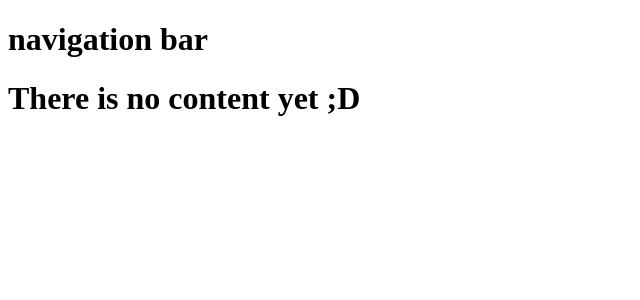
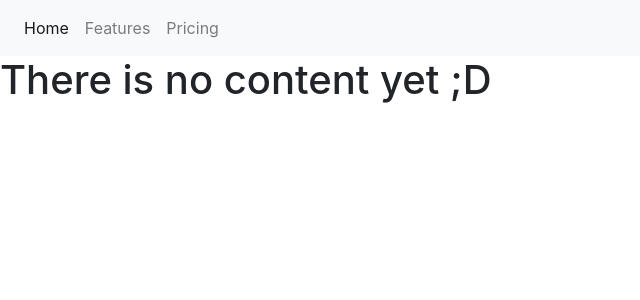
Before and after one commit to DBWtv/MyBlog, a Django app: template templates/base.html in a window 1280 px wide. Shown: the top 300 px of the page, without its empty margins (0-640 px from the left). Run offline with Django 4.2, Linux system fonts and the light colour scheme; the template is opened without the code that fills it, so the values that code supplies are empty.

Commit message:
few updates

```diff
--- a/blog/urls.py
+++ b/blog/urls.py
@@ -2,5 +2,5 @@ from django.urls import path
 from .views import *
 
 urlpatterns = [
-    path('', index),
+    path('', index, name='home'),
 ]
--- a/blog/views.py
+++ b/blog/views.py
@@ -6,6 +6,4 @@ def index(request):
     context = {
         'blog': blog
     }
-    print('blog:', blog)
-    print('context:', context)
     return render (request, 'mainpage/index.html', context)
--- a/templates/base.html
+++ b/templates/base.html
@@ -3,6 +3,9 @@
   <head>
     <meta charset="utf-8">
     <meta name="viewport" content="width=device-width, initial-scale=1, shrink-to-fit=no">
+    <link rel="stylesheet" href="https://cdn.jsdelivr.net/npm/bootstrap@4.6.2/dist/css/bootstrap.min.css" integrity="sha384-xOolHFLEh07PJGoPkLv1IbcEPTNtaed2xpHsD9ESMhqIYd0nLMwNLD69Npy4HI+N" crossorigin="anonymous">
+    <script src="https://cdn.jsdelivr.net/npm/jquery@3.5.1/dist/jquery.slim.min.js" integrity="sha384-DfXdz2htPH0lsSSs5nCTpuj/zy4C+OGpamoFVy38MVBnE+IbbVYUew+OrCXaRkfj" crossorigin="anonymous"></script>
+    <script src="https://cdn.jsdelivr.net/npm/bootstrap@4.6.2/dist/js/bootstrap.bundle.min.js" integrity="sha384-Fy6S3B9q64WdZWQUiU+q4/2Lc9npb8tCaSX9FK7E8HnRr0Jz8D6OP9dO5Vg3Q9ct" crossorigin="anonymous"></script>
   </head>
   <body>
 
--- a/templates/stc/_nav.html
+++ b/templates/stc/_nav.html
@@ -1 +1,18 @@
-<h1>navigation bar</h1>
+<nav class="navbar navbar-expand-lg navbar-light bg-light">
+    <button class="navbar-toggler" type="button" data-toggle="collapse" data-target="#navbarNav" aria-controls="navbarNav" aria-expanded="false" aria-label="Toggle navigation">
+      <span class="navbar-toggler-icon"></span>
+    </button>
+    <div class="collapse navbar-collapse" id="navbarNav">
+      <ul class="navbar-nav">
+        <li class="nav-item active">
+          <a class="nav-link" href="{% url 'home' %}">Home <span class="sr-only">(current)</span></a>
+        </li>
+        <li class="nav-item">
+          <a class="nav-link" href="#">Features</a>
+        </li>
+        <li class="nav-item">
+          <a class="nav-link" href="#">Pricing</a>
+        </li>
+      </ul>
+    </div>
+  </nav>
```
Also changed, not shown: blog/templates/mainpage/index.html (+19 -1 lines).
